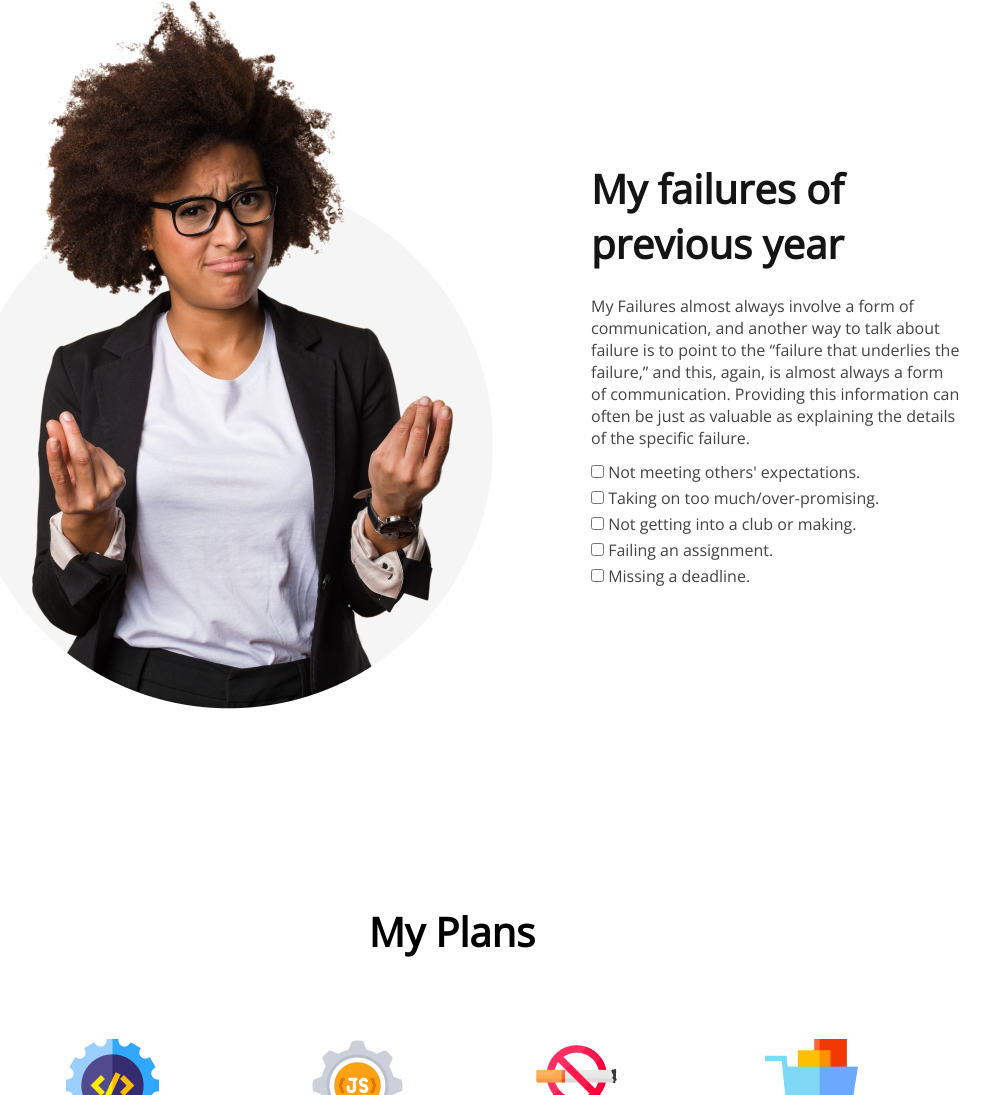
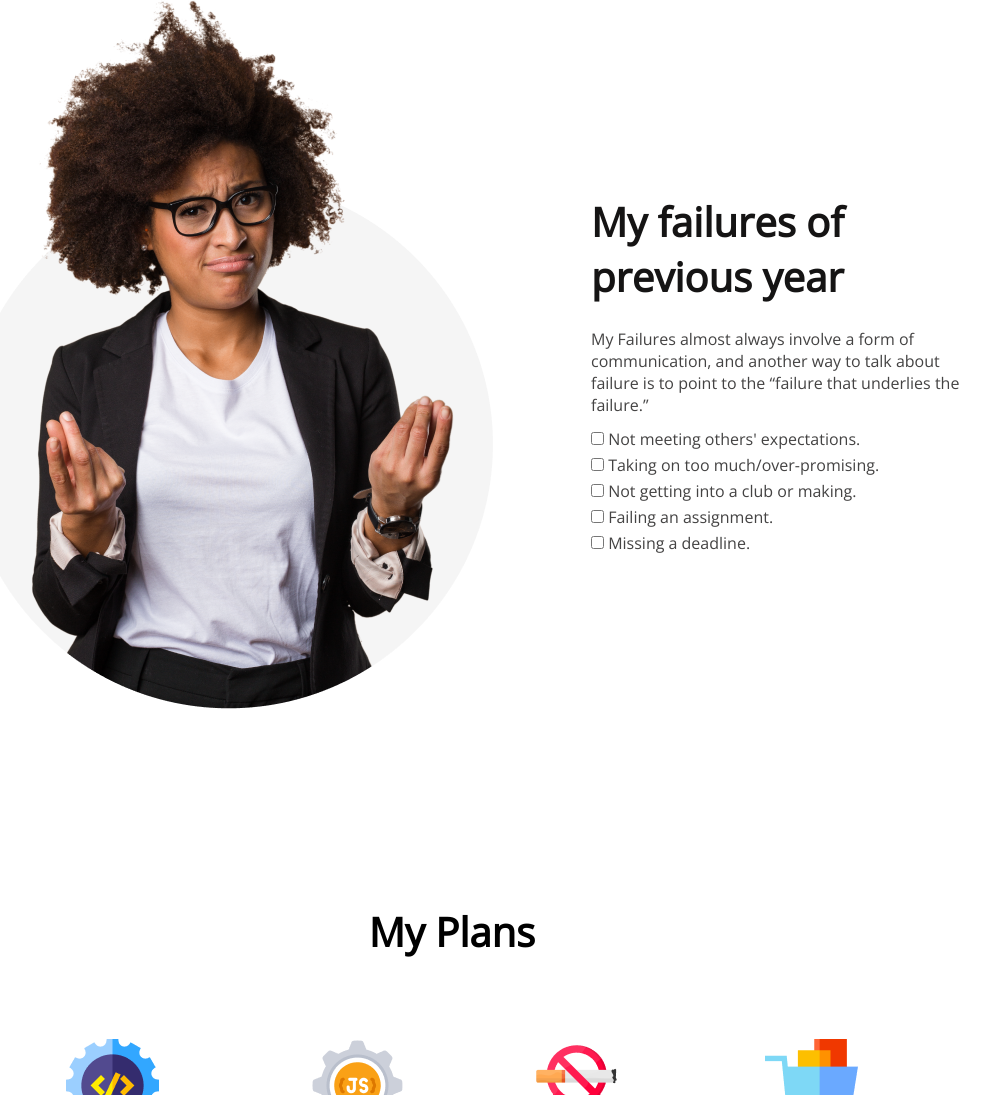
Before and after one commit to imranahmed20/new-year-new-me, a plain HTML site: page index.html in a window 1280 px wide. Shown: the part 957-2052 px from the top of the page, without its empty margins (188-1178 px from the left). Drawn offline with nearby package versions, Linux system fonts and the light colour scheme.

Commit message:
paragraph commit

```diff
--- a/index.html
+++ b/index.html
@@ -36,7 +36,7 @@
             </div>
             <div class="about-description">
                 <h1 class="about-title">My failures of previous year</h1>
-                <p class="about-detail">My Failures almost always involve a form of communication, and another way to talk about failure is to point to the “failure that underlies the failure,” and this, again, is almost always a form of communication. Providing this information can often be just as valuable as explaining the details of the specific failure.</p>
+                <p class="about-detail">My Failures almost always involve a form of communication, and another way to talk about failure is to point to the “failure that underlies the failure.” </p>
 
                 <!-- input-checkbox part -->
 
```
